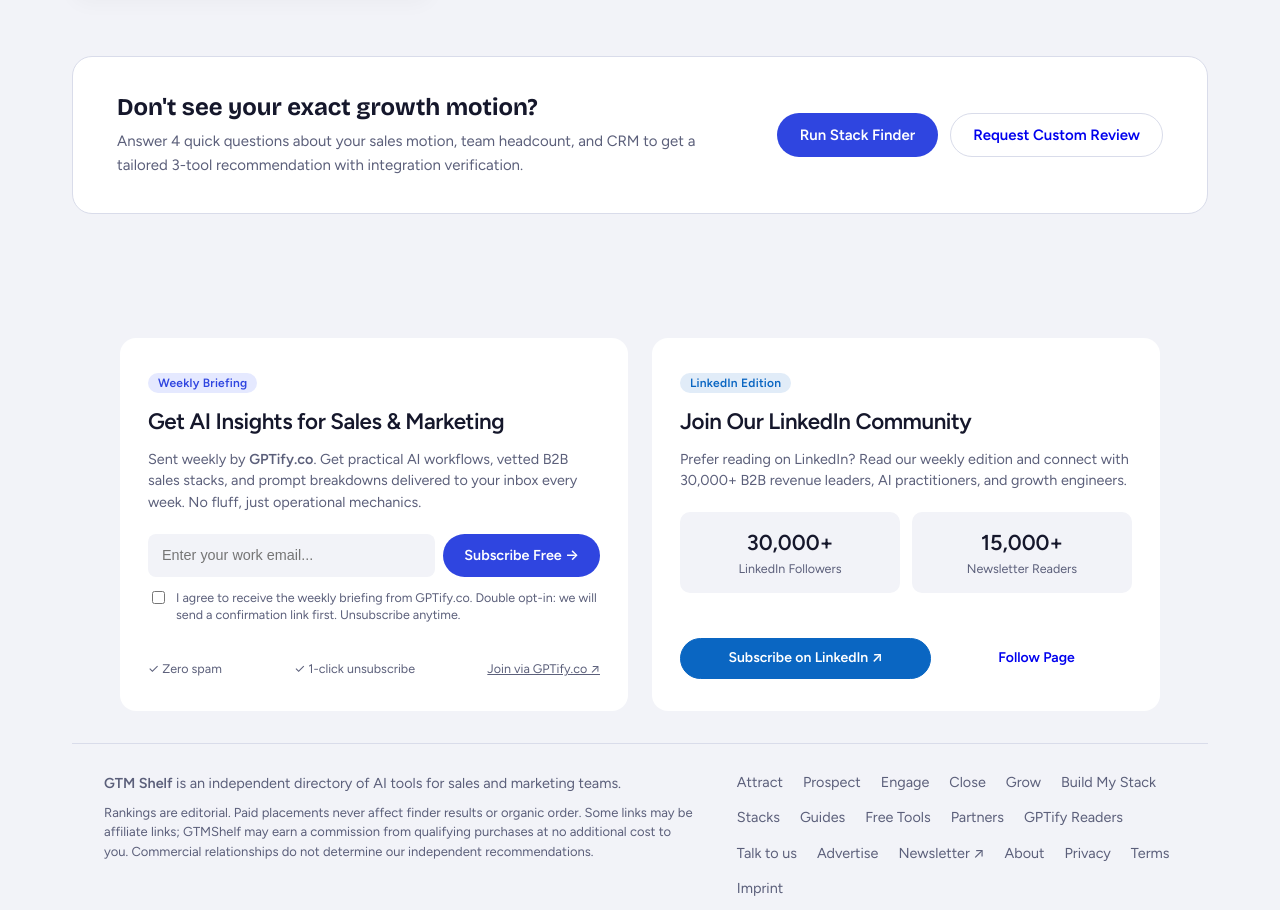
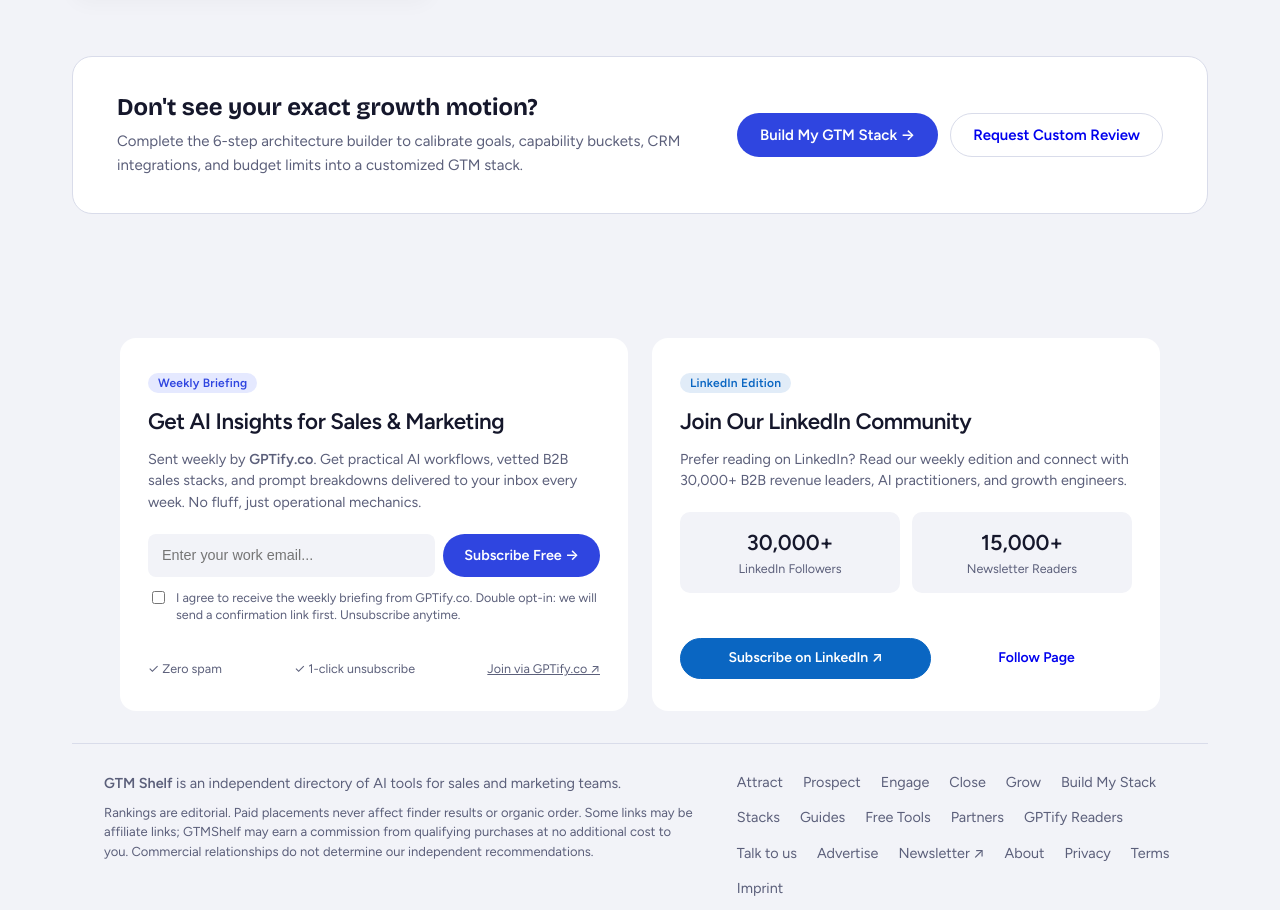
Before and after one commit to gptify/gtm-shelf, a Next.js app: page /stacks in a window 1280 px wide. Shown: the part 1749-2659 px from the top of the page. Built offline with nearby package versions, Linux system fonts and the light colour scheme; no server answers.

Commit message:
fix(stacks): align four questions promise with 6-step builder and update CTA link

```diff
--- a/app/stacks/page.tsx
+++ b/app/stacks/page.tsx
@@ -236,12 +236,12 @@
                 Don&apos;t see your exact growth motion?
               </h2>
               <p style={{ font: '400 0.9375rem/1.6 var(--body)', color: 'var(--muted)', margin: 0 }}>
-                Answer 4 quick questions about your sales motion, team headcount, and CRM to get a tailored 3-tool recommendation with integration verification.
+                Complete the 6-step architecture builder to calibrate goals, capability buckets, CRM integrations, and budget limits into a customized GTM stack.
               </p>
             </div>
             <div style={{ display: 'flex', gap: '12px', flexWrap: 'wrap' }}>
-              <Link href="/find" className="btn btn-primary" style={{ padding: '12px 22px' }}>
-                Run Stack Finder
+              <Link href="/build-my-stack" className="btn btn-primary" style={{ padding: '12px 22px' }}>
+                Build My GTM Stack →
               </Link>
               <Link href="/custom" className="btn btn-ghost" style={{ padding: '12px 22px' }}>
                 Request Custom Review
```
